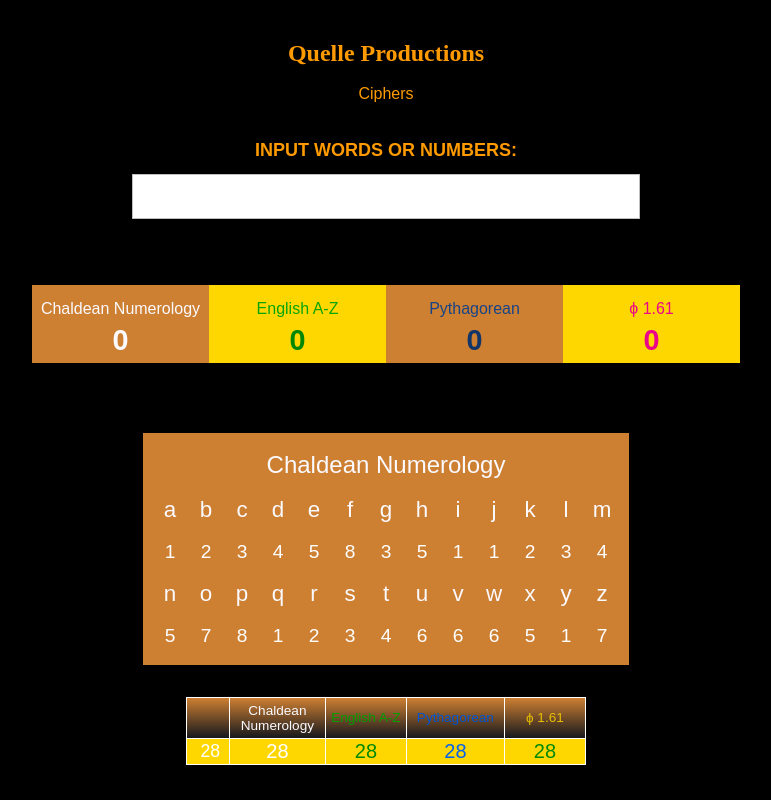
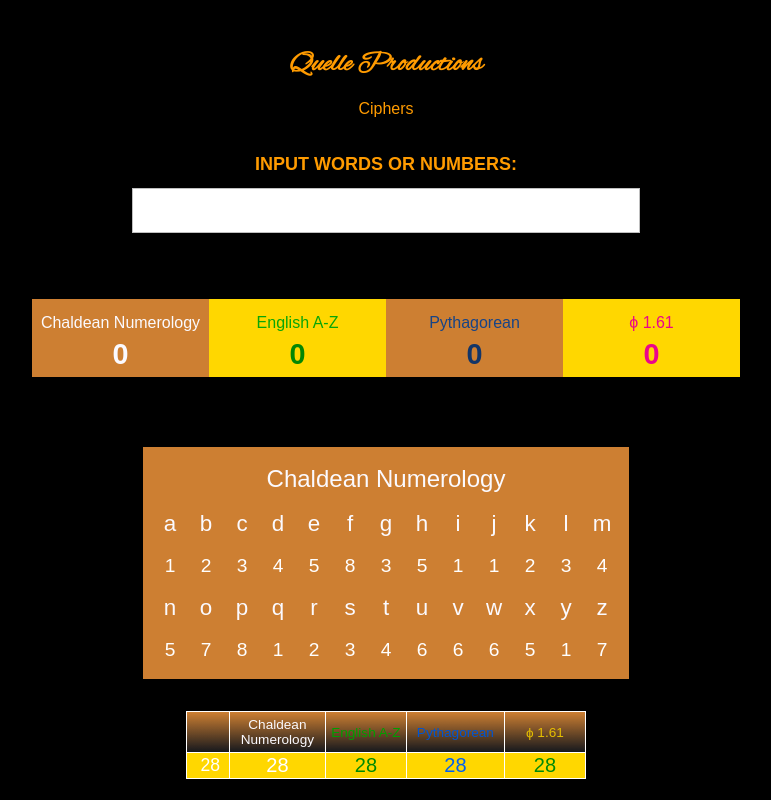
Before and after one commit to akashurrehman/decoding, a plain HTML site: page index.html in a window 1280 px wide. Shown: the whole page, without its empty margins (254-1025 px from the left). Drawn offline with Linux system fonts and the light colour scheme.

Commit message:
fix font

```diff
--- a/css/styles.css
+++ b/css/styles.css
@@ -1,13 +1,13 @@
 @font-face {
-	font-family: "Alex brush";
-	src: url("./../font/AlexBrush-Regular.ttf") format('ttf');
+	font-family: "Alex Brush";
+	src: url("./../font/AlexBrush-Regular.ttf") format('truetype');
 }
 
 
 :root {
 	--font-family: "Montserrat";
 	--font-family-mono: "Montserrat";
-	--font-family-alex: "Alex brush";
+	--font-family-alex: "Alex Brush";
 	--font-size-body: 100%;
 	--global-hue: 222;
 	--global-sat: 1.0;
@@ -1985,7 +1985,7 @@ table.phraseGemContainer tbody tr td {
 	margin-bottom: 5px;
 }
 .mainheading{
-	font-size: 24px;
+	font-size: 28px;
 	margin-bottom: 2px;
 	font-family: var(--font-family-alex), "Alex Brush";
 }
```
